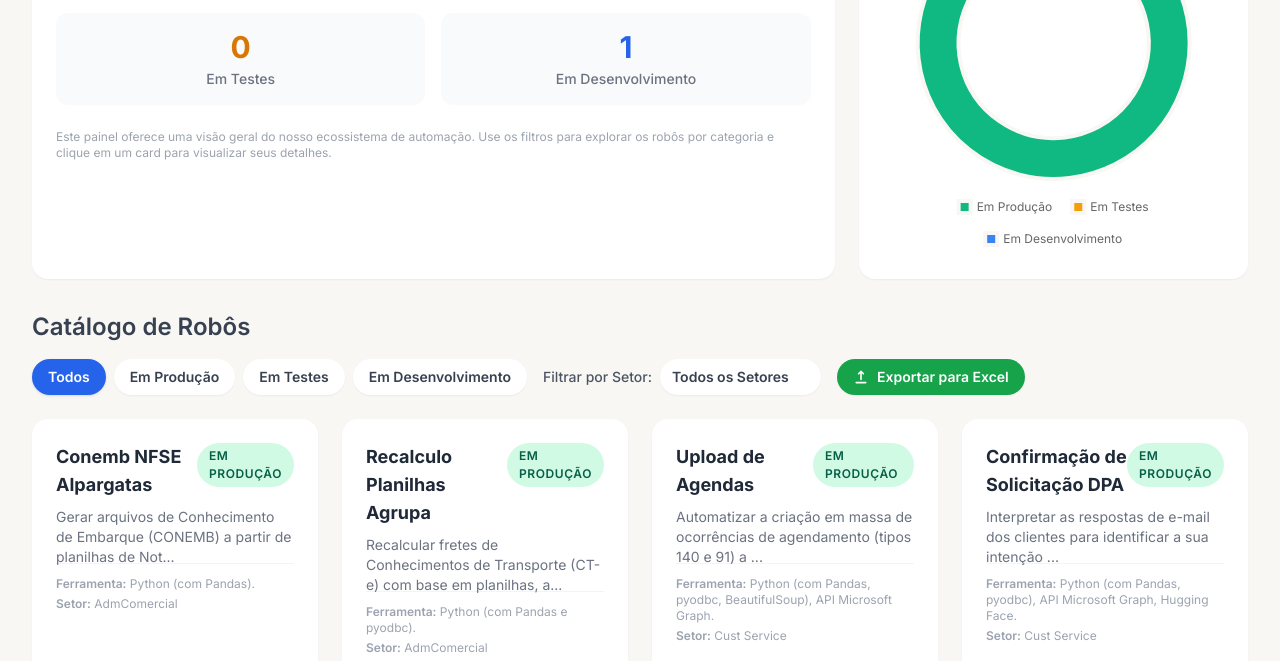
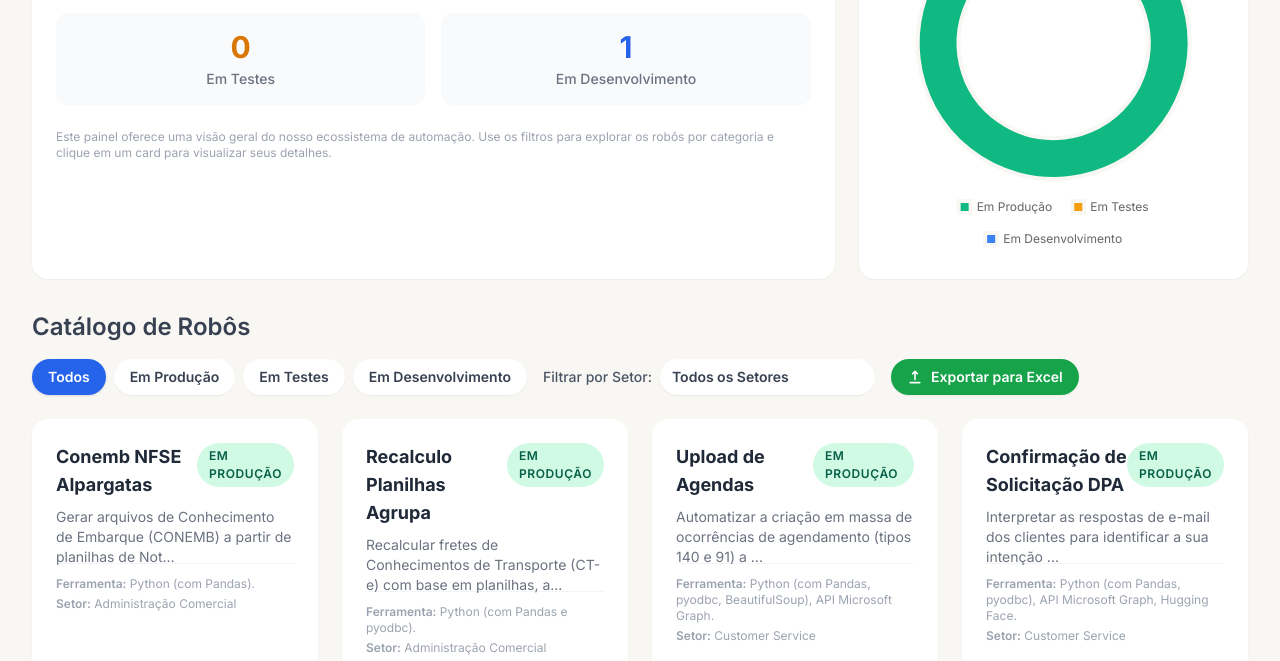
Before and after one commit to ph-afonso/dashboard-rpa, a plain HTML site: page index.html in a window 1280 px wide. Shown: the part 291-952 px from the top of the page. Drawn offline with nearby package versions, Linux system fonts and the light colour scheme.

Commit message:
Update index.html

```diff
--- a/index.html
+++ b/index.html
@@ -184,7 +184,7 @@
                     ferramenta: 'Python (com Pandas).',
                     frequencia: 'A cada 10 minutos.',
                     status: 'Em Produção',
-                    setor: 'AdmComercial',
+                    setor: 'Administração Comercial',
                     gaps: 'Processo em fase de migração para o sistema TMS.'
                 },
                 {
@@ -197,7 +197,7 @@
                     ferramenta: 'Python (com Pandas e pyodbc).',
                     frequencia: 'A cada 5 minutos.',
                     status: 'Em Produção',
-                    setor: 'AdmComercial',
+                    setor: 'Administração Comercial',
                     gaps: 'Processo em fase de migração para o sistema TMS.'
                 },
                 {
@@ -210,7 +210,7 @@
                     ferramenta: 'Python (com Pandas, pyodbc, BeautifulSoup), API Microsoft Graph.',
                     frequencia: 'A cada 2 minutos.',
                     status: 'Em Produção',
-                    setor: 'Cust Service',
+                    setor: 'Customer Service',
                     gaps: ''
                 },
                 {
@@ -223,7 +223,7 @@
                     ferramenta: 'Python (com Pandas, pyodbc), API Microsoft Graph, Hugging Face.',
                     frequencia: 'A cada 1 minuto.',
                     status: 'Em Produção',
-                    setor: 'Cust Service',
+                    setor: 'Customer Service',
                     gaps: 'A precisão da automação depende da criação e teste contínuo de hipóteses para classificar a intenção nos textos. Como alternativa, sugere-se o desenvolvimento de um portal de confirmação (INIT 5399) para uma interação mais estruturada.'
                 },
                 {
@@ -236,7 +236,7 @@
                     ferramenta: 'Python (com Pandas, pyodbc), API Microsoft Graph, Selenium',
                     frequencia: 'A cada 2 minutos.',
                     status: 'Em Produção',
-                    setor: 'Cust Service',
+                    setor: 'Customer Service',
                     gaps: 'O acompanhamento dos processos em andamento é um desafio. A automação via Selenium está suscetível a falhas devido à instabilidade da interface do portal. A solução ideal seria uma integração via API, que não foi disponibilizada pelo cliente.'
                 },
                 {
@@ -249,7 +249,7 @@
                     ferramenta: 'Python (com Pandas, pyodbc), API Microsoft Graph, Selenium',
                     frequencia: 'A cada 5 minutos.',
                     status: 'Em Produção',
-                    setor: 'Cust Service',
+                    setor: 'Customer Service',
                     gaps: 'O acompanhamento dos processos em andamento é um desafio. A automação via Selenium está suscetível a falhas devido à instabilidade da interface do portal. A solução ideal seria uma integração via API, que não foi disponibilizada pelo cliente.'
                 },
                 {
@@ -262,7 +262,7 @@
                     ferramenta: 'Python (com Pandas, pyodbc), API Microsoft Graph, Selenium',
                     frequencia: 'A cada 5 minutos.',
                     status: 'Em Desenvolvimento',
-                    setor: 'Cust Service',
+                    setor: 'Customer Service',
                     gaps: 'O acompanhamento dos processos em andamento é um desafio. A automação via Selenium está suscetível a falhas devido à instabilidade da interface do portal. A solução ideal seria uma integração via API, que não foi disponibilizada pelo cliente.'
                 },
                 {
@@ -354,7 +354,7 @@
                     frequencia: 'Sob demanda',
                     status: 'Em Produção',
                     setor: 'Financeiro',
-                    gaps: 'Está a ser desenvolvida uma nova funcionalidade no TMS, sob a responsabilidade de Charles e Thiago Roveri.'
+                    gaps: 'Está sendo desenvolvida uma nova funcionalidade no TMS, sob a responsabilidade de Charles e Thiago Roveri.'
                 },
                 {
                     nome: 'Envio CTE',
@@ -380,7 +380,7 @@
                     frequencia: 'Sob demanda',
                     status: 'Em Produção',
                     setor: 'Financeiro',
-                    gaps: 'Depende da estabilidade da interface web do portal Jira, estando suscetível a falhas. As credenciais de acesso estão fixas no código (hardcoded), o que representa um risco de segurança.'
+                    gaps: ''
                 },
                 {
                     nome: 'Lançamento de Aluguel',
@@ -393,7 +393,7 @@
                     frequencia: 'Diariamente às 9h, 12h e 16h.',
                     status: 'Em Produção',
                     setor: 'Financeiro',
-                    gaps: 'Depende de uma estrutura de pastas e arquivos específica no SharePoint. Erros no processamento podem exigir intervenção manual para evitar a eliminação indevida de arquivos de entrada.'
+                    gaps: ''
                 },
                 {
                     nome: 'Preparação de Transferências',
@@ -471,7 +471,7 @@
                     frequencia: 'Às sextas-feiras, às 16:30.',
                     status: 'Em Produção',
                     setor: 'Financeiro',
-                    gaps: 'A conversão para PDF depende de uma instância do Microsoft Excel instalada na máquina de execução (via win32com). A busca de e-mails pode falhar se o cadastro do cliente estiver desatualizado.'
+                    gaps: ''
                 },
                  {
                     nome: 'Ordem de Compra',
@@ -484,7 +484,7 @@
                     frequencia: 'Diariamente a cada 3 horas (00h, 03h, 06h, 09h, 12h, 15h, 18h, 21h).',
                     status: 'Em Produção',
                     setor: 'Financeiro',
-                    gaps: 'As credenciais de acesso da API estão fixas no código (hardcoded), o que representa um risco de segurança. O processo depende de nomes de arquivos e estruturas de pastas específicas em dois sites distintos do SharePoint.'
+                    gaps: ''
                 },
                 {
                     nome: 'Retirar Hold',
@@ -497,7 +497,7 @@
                     frequencia: 'Sob demanda',
                     status: 'Em Produção',
                     setor: 'Financeiro',
-                    gaps: 'As credenciais de acesso da API estão fixas no código (hardcoded), o que representa um risco de segurança.'
+                    gaps: ''
                 },
                 {
                     nome: 'RPA CALAMO',
@@ -523,7 +523,7 @@
                     frequencia: 'Diariamente às 12h e 17h.',
                     status: 'Em Produção',
                     setor: 'Financeiro',
-                    gaps: 'As credenciais de acesso da API estão fixas no código (hardcoded), o que representa um risco de segurança. O processo depende da existência de anexos com nomes específicos numa pasta local.'
+                    gaps: ''
                 }
             ];
 
```
